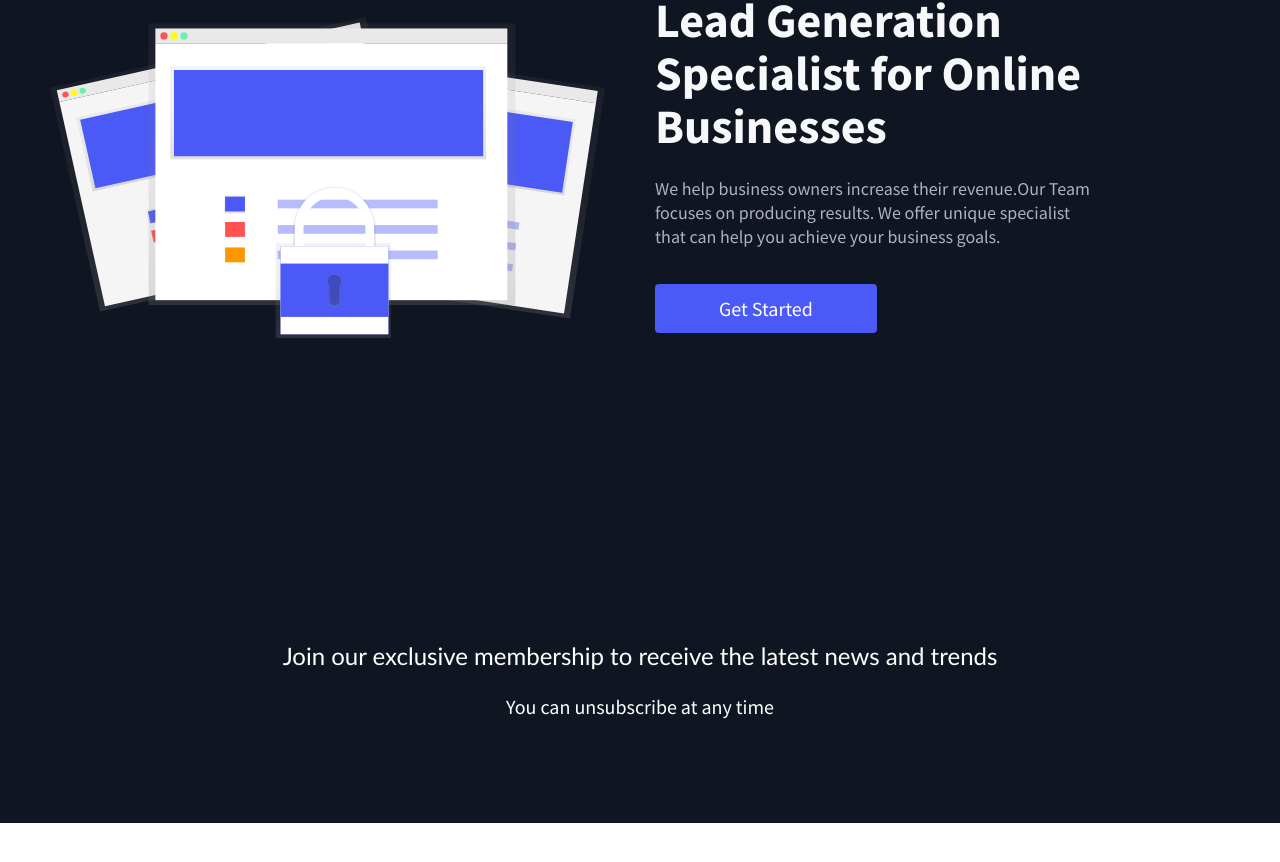
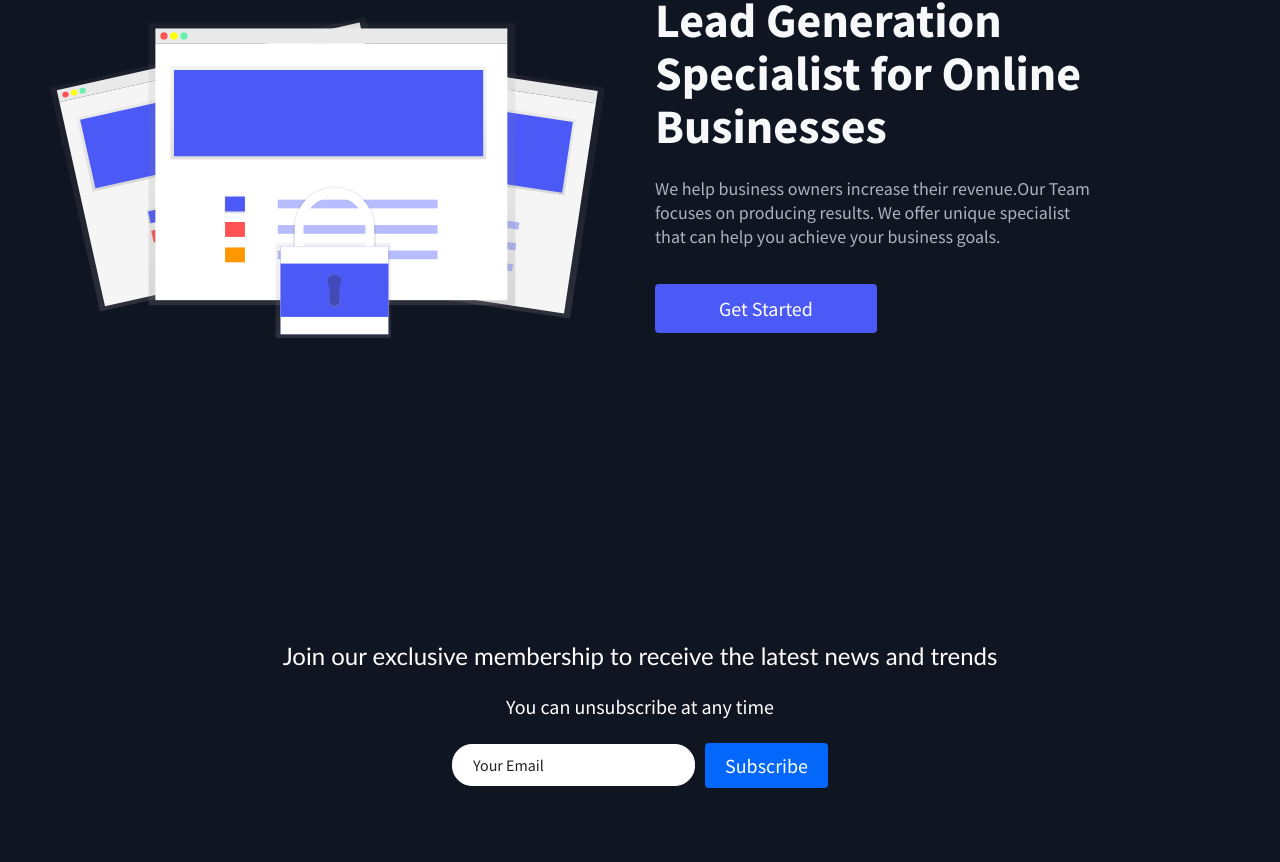
Before and after one commit to JoelAngels/Digital-Agency, a React (Create React App) app: page / in a window 1280 px wide. Shown: the part 2589-3451 px from the top of the page. Before the commit the page ends 3412 px from the top, so only its background shows below. Built offline with nearby package versions, Linux system fonts and the light colour scheme; a web font is replaced by a local one.

Commit message:
Added the form init

```diff
--- a/src/components/Footer/Footer.elements.js
+++ b/src/components/Footer/Footer.elements.js
@@ -31,3 +31,33 @@ export const FooterSubText = styled.p`
   margin-bottom: 24px;
   font-size: 20px;
 `;
+
+export const Form = styled.form`
+  display: flex;
+  justify-content: center;
+  align-items: center;
+
+  @media screen and (max-width: 820px) {
+    flex-direction: column;
+    width: 80%;
+  }
+`;
+
+export const FormInput = styled.input`
+  padding: 10px 20px;
+  border-radius: 20px;
+  margin-right: 10px;
+  outline: none;
+  border: none;
+  font-size: 16px;
+  border: 1px solid #fff;
+
+  &::placeholder {
+    color: #242424;
+  }
+
+  @media screen and (max-width: 820px) {
+    width: 100%;
+    margin: 0 0 16px 0;
+  }
+`;
--- a/src/components/Footer/Footer.js
+++ b/src/components/Footer/Footer.js
@@ -1,9 +1,13 @@
 import React from "react";
+import { Button } from "../../globalStyles";
+
 import {
   FooterContainer,
   FooterSubscription,
   FooterSubHeading,
   FooterSubText,
+  Form,
+  FormInput,
 } from "./Footer.elements";
 
 const Footer = () => {
@@ -15,6 +19,10 @@ const Footer = () => {
             Join our exclusive membership to receive the latest news and trends
           </FooterSubHeading>
           <FooterSubText>You can unsubscribe at any time</FooterSubText>
+          <Form>
+            <FormInput name="email" type="email" placeholder="Your Email" />
+            <Button fontBig>Subscribe</Button>
+          </Form>
         </FooterSubscription>
       </FooterContainer>
     </div>
```
